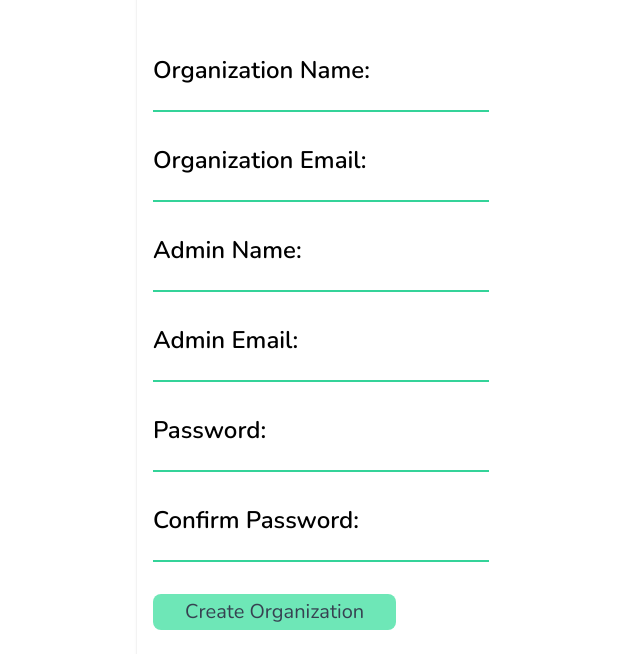
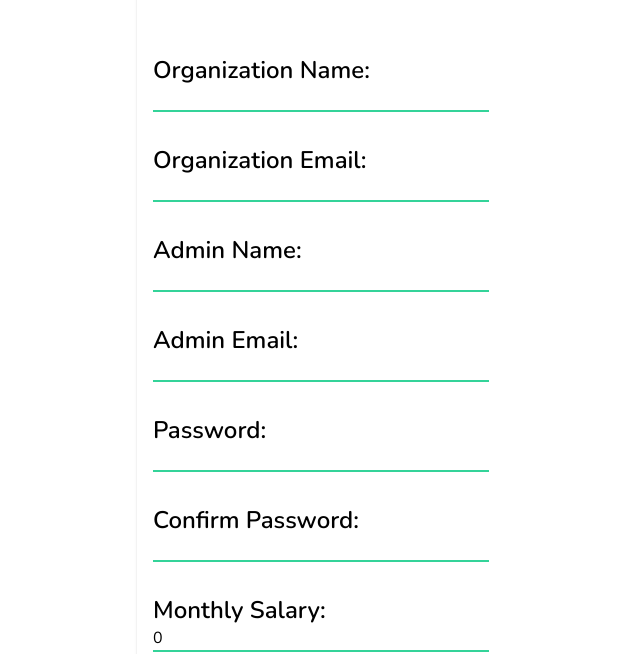
Before and after one commit to Joshua-Salvador/saas-demo, a React (Create React App) app: page /register in a window 1280 px wide. Shown: the part 298-952 px from the top of the page, without its empty margins (151-791 px from the left). Built offline with nearby package versions, Linux system fonts and the light colour scheme; no server answers.

Commit message:
Owner's salary will be recorded for admin costs

```diff
--- a/src/containers/Forms/create/Organization.js
+++ b/src/containers/Forms/create/Organization.js
@@ -1,7 +1,7 @@
 import React, { useState } from "react";
 // import { db, auth } from "../../../firebase";
 import "../../../tailwind.css";
-import axios from '../../../axios'
+import axios from "../../../axios";
 
 function Organization() {
   const [name, setName] = useState("");
@@ -11,6 +11,7 @@ function Organization() {
     email: "",
     password: "",
     confirmPassword: "",
+    salary: 0,
   });
 
   const handleOrgChange = (e) => {
@@ -44,12 +45,11 @@ function Organization() {
 
       // console.log(res.id);
 
-      axios.post('/organizations/', {
+      axios.post("/organizations/", {
         name,
         email,
-        admin
-      })
-
+        admin,
+      });
     } catch (err) {
       console.error(err);
     }
@@ -73,7 +73,7 @@ function Organization() {
             <div className="container my-8">
               <h3 className="text-2xl font-semibold">Organization Email: </h3>
               <input
-              value={email}
+                value={email}
                 onChange={handleOrgChange}
                 type="email"
                 name="email"
@@ -85,7 +85,7 @@ function Organization() {
             <div className="container my-8">
               <h3 className="text-2xl font-semibold">Admin Name: </h3>
               <input
-              value={admin.username}
+                value={admin.username}
                 onChange={handleAdminChange}
                 type="text"
                 name="username"
@@ -95,7 +95,7 @@ function Organization() {
             <div className="container my-8">
               <h3 className="text-2xl font-semibold">Admin Email: </h3>
               <input
-              value={admin.email}
+                value={admin.email}
                 onChange={handleAdminChange}
                 type="email"
                 name="email"
@@ -105,7 +105,7 @@ function Organization() {
             <div className="container my-8">
               <h3 className="text-2xl font-semibold">Password: </h3>
               <input
-              value={admin.password}
+                value={admin.password}
                 onChange={handleAdminChange}
                 type="password"
                 name="password"
@@ -115,10 +115,21 @@ function Organization() {
             <div className="container my-8">
               <h3 className="text-2xl font-semibold">Confirm Password: </h3>
               <input
-              value={admin.confirmPassword}
+                value={admin.confirmPassword}
                 onChange={handleAdminChange}
                 type="password"
                 name="confirmPassword"
+                className="w-1/2 border-green-400 border-b-2 focus:outline-none"
+              />
+            </div>
+            <div className="container my-8">
+              <h3 className="text-2xl font-semibold">Monthly Salary: </h3>
+              <input
+                onChange={handleAdminChange}
+                type="number"
+                min={0}
+                name="salary"
+                value={admin.salary}
                 className="w-1/2 border-green-400 border-b-2 focus:outline-none"
               />
             </div>
```
